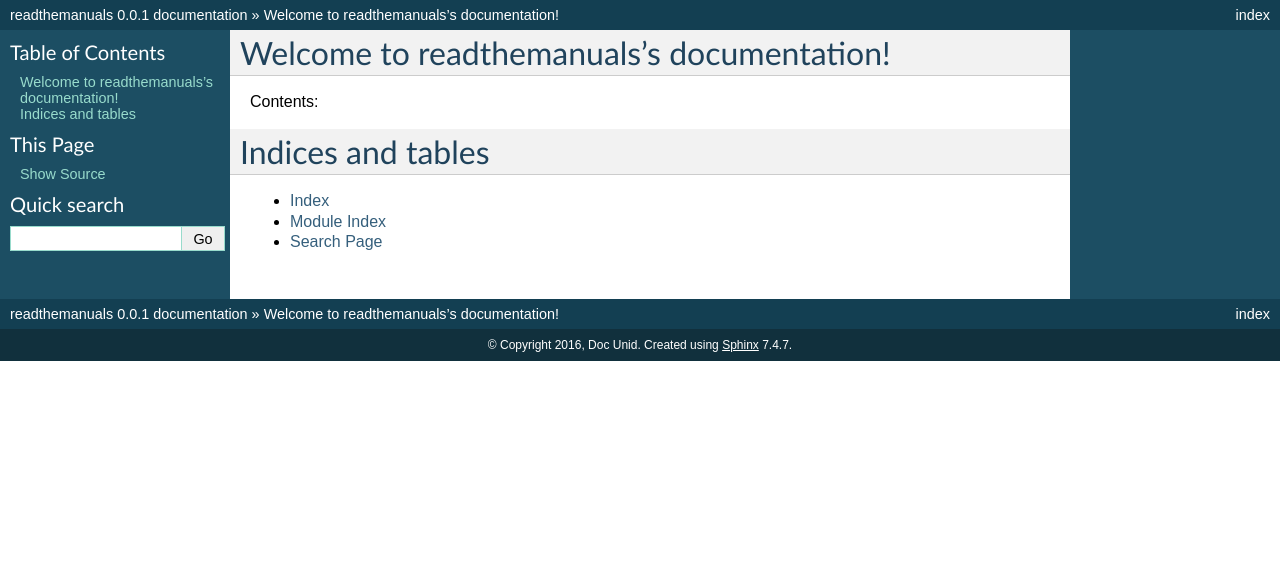
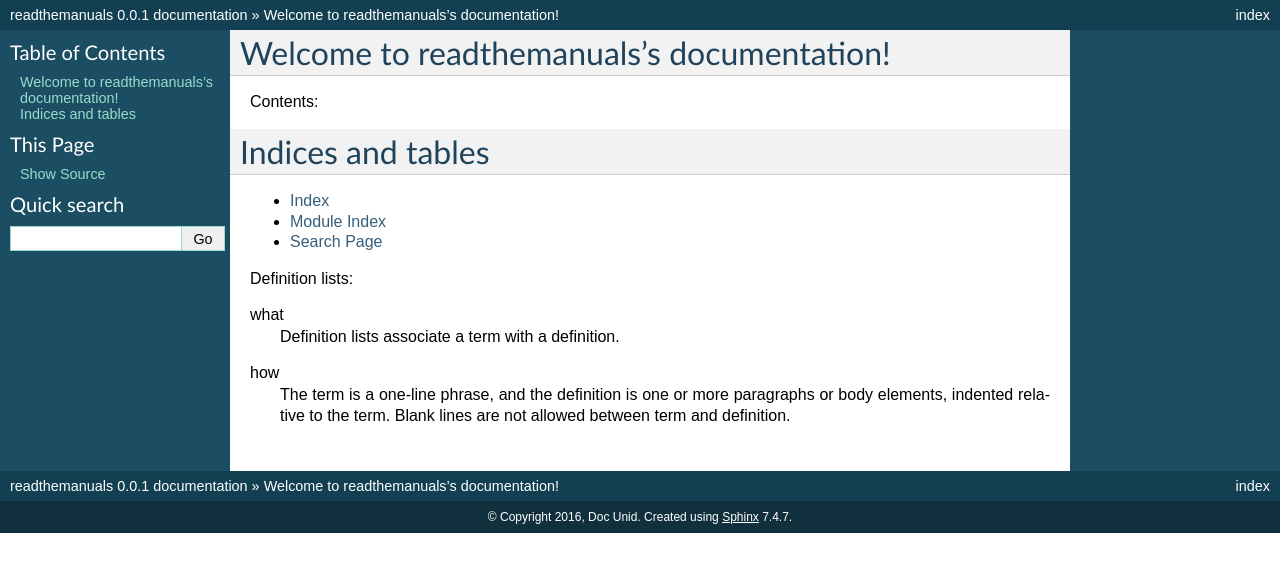
Before and after one commit to docunid/readthemanuals.rst, a Sphinx documentation site: the page built from docs/source/index.rst, in a window 1280 px wide. Shown: the top 572 px of the page. Built offline with Sphinx 7.4.7, drawn with Linux system fonts in a browser that asks for light colours.

Commit message:
Update index.rst

```diff
--- a/docs/source/index.rst
+++ b/docs/source/index.rst
@@ -19,3 +19,16 @@
 * :ref:`genindex`
 * :ref:`modindex`
 * :ref:`search`
+
+Definition lists:
+
+what
+  Definition lists associate a term with
+  a definition.
+
+how
+  The term is a one-line phrase, and the
+  definition is one or more paragraphs or
+  body elements, indented relative to the
+  term. Blank lines are not allowed
+  between term and definition.
```
